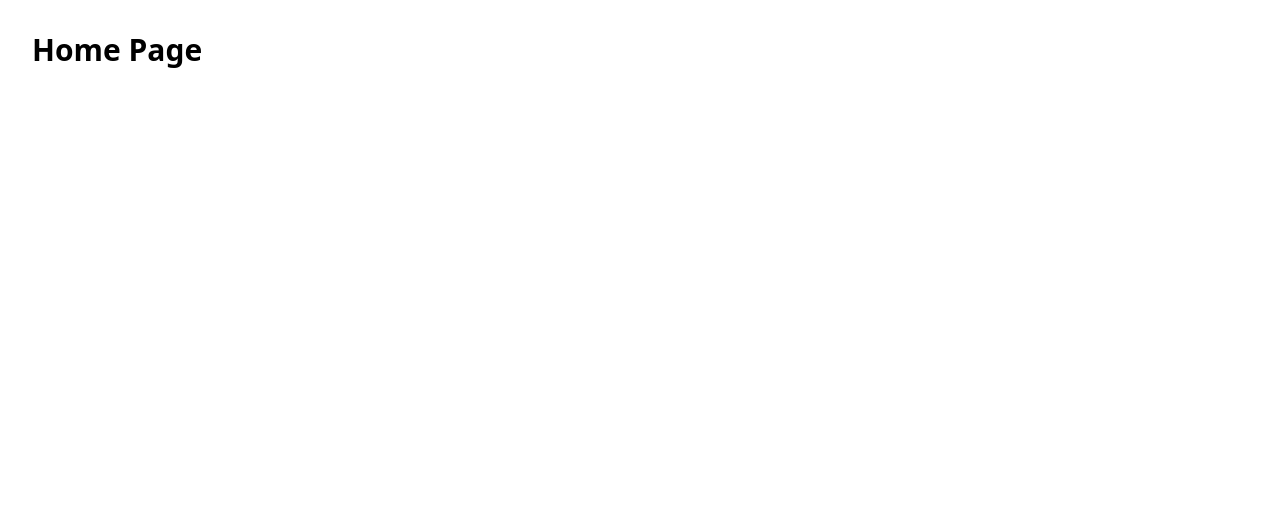
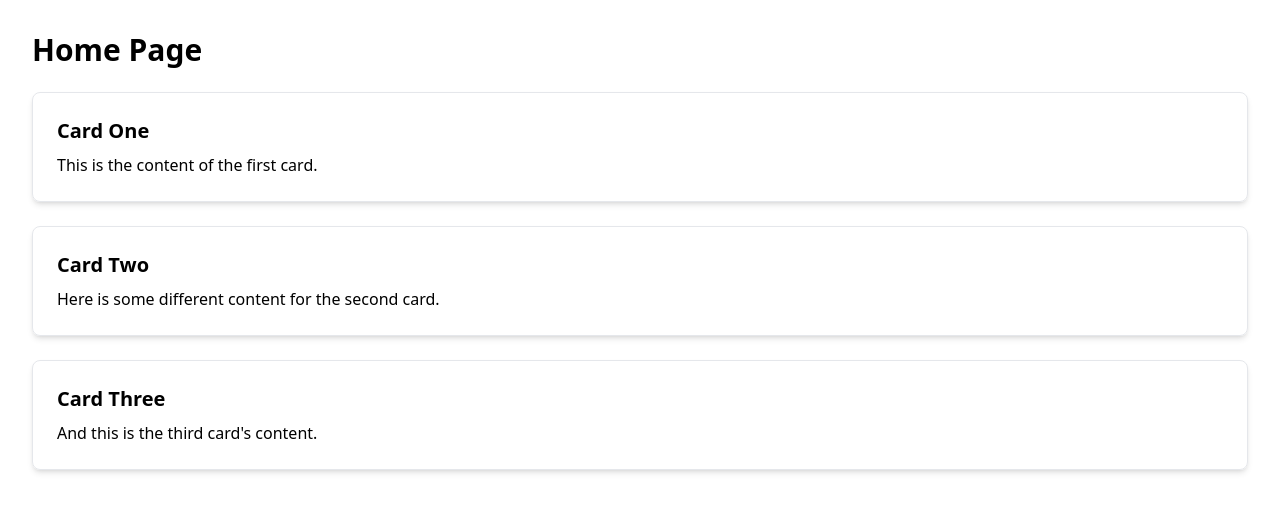
Before and after one commit to hems-30/alx-project-0x02-setup, a Next.js app in the folder alx-project-0x02/: page /home in a window 1280 px wide. Shown: the top 512 px of the page. Built offline with nearby package versions, Linux system fonts and the light colour scheme.

Commit message:
create reusable card component

```diff
--- /dev/null
+++ b/alx-project-0x02/components/common/Card.tsx
@@ -0,0 +1,13 @@
+import React from 'react';
+import { CardProps } from '@/interfaces';
+
+const Card: React.FC<CardProps> = ({ title, content }) => {
+  return (
+    <div className="border rounded-lg p-6 shadow-md hover:shadow-lg transition-shadow duration-300">
+      <h3 className="text-xl font-semibold mb-2">{title}</h3>
+      <p>{content}</p>
+    </div>
+  );
+};
+
+export default Card;
--- a/alx-project-0x02/pages/home.tsx
+++ b/alx-project-0x02/pages/home.tsx
@@ -1,7 +1,23 @@
+import React from 'react';
+import Card from '@/components/common/Card';
+
 const Home = () => {
   return (
-    <div className="p-8">
-      <h1 className="text-3xl font-bold">Home Page</h1>
+    <div className="p-8 space-y-6">
+      <h1 className="text-3xl font-bold mb-6">Home Page</h1>
+
+      <Card
+        title="Card One"
+        content="This is the content of the first card."
+      />
+      <Card
+        title="Card Two"
+        content="Here is some different content for the second card."
+      />
+      <Card
+        title="Card Three"
+        content="And this is the third card's content."
+      />
     </div>
   );
 };
```
